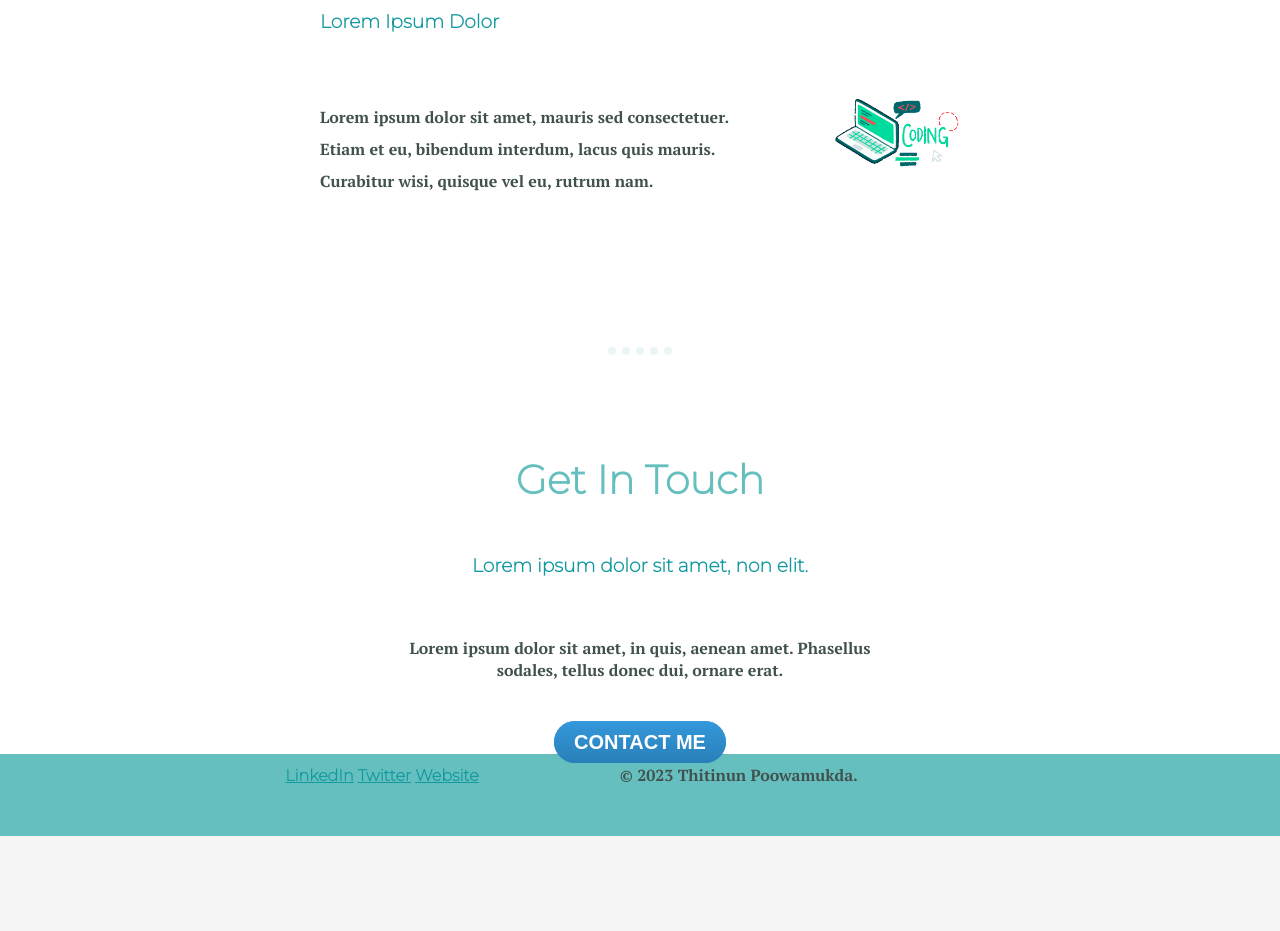
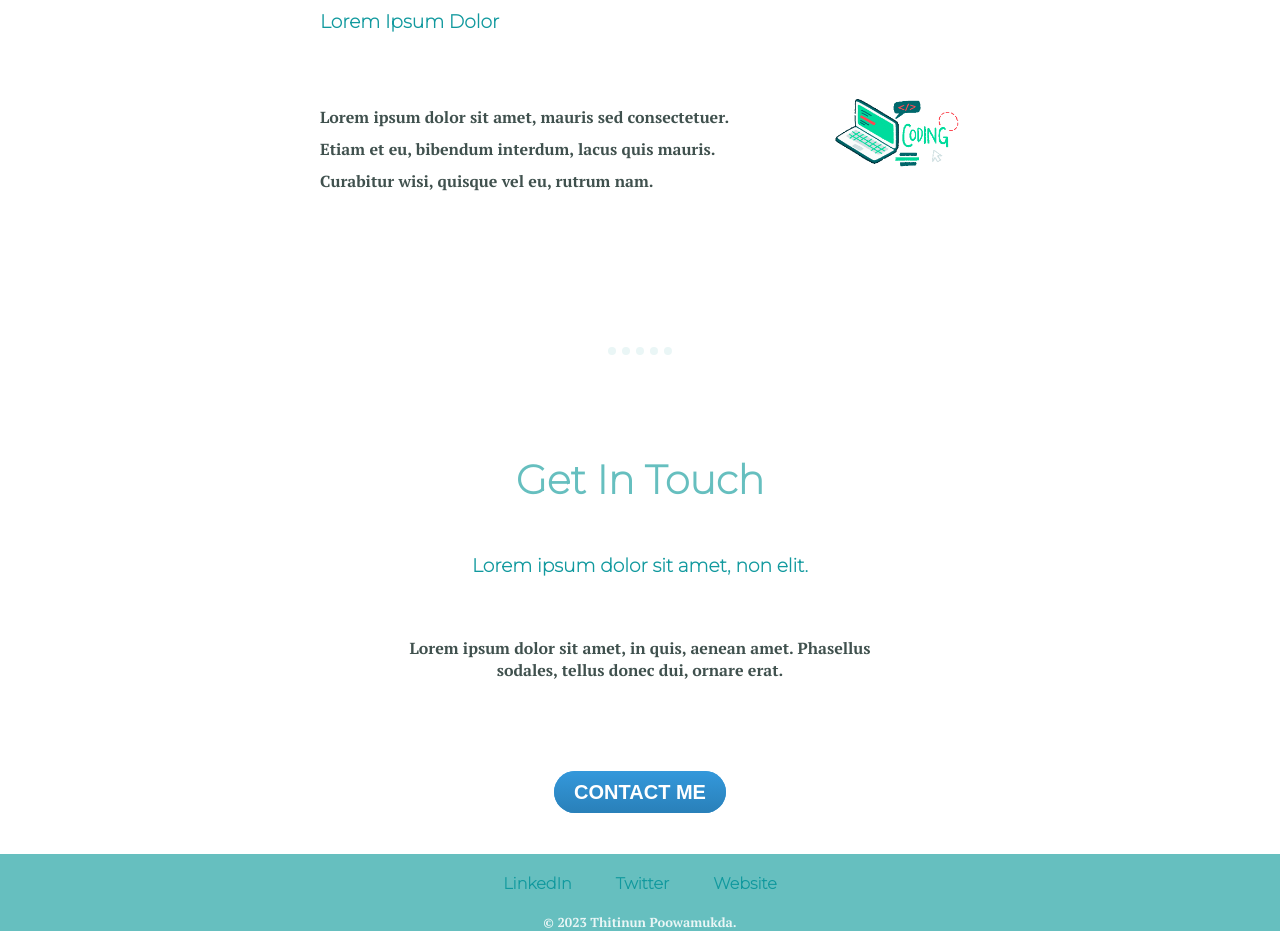
Before and after one commit to leenanonWeb/AngelaYu_course-, a plain HTML site: page index.html in a window 1280 px wide. Shown: the part 1946-2877 px from the top of the page. Before the commit the page ends 2782 px from the top, so only its background shows below. Drawn offline with Linux system fonts and the light colour scheme.

Commit message:
web_page

```diff
--- a/css/styles.css
+++ b/css/styles.css
@@ -24,7 +24,7 @@ h2 {
     font-weight: bolder;
     font-size: 2.5rem;
     color: #66BFBF;
-    margin:  0px auto 50px auto;
+    margin: 0px auto 50px auto;
 }
 
 h3 {
@@ -32,7 +32,7 @@ h3 {
     color: #11999E;
     /* font-weight: bold; */
     font-weight: bolder;
-    margin:  0px auto 50px auto;
+    margin: 0px auto 50px auto;
 }
 
 p {
@@ -45,13 +45,14 @@ p {
 
 }
 
-a {font-weight: bolder;
+a {
+    font-weight: bolder;
     color: #11999E;
 }
 
 hr {
     border-style: dotted none none;
-       border-width: 8px;
+    border-width: 8px;
     height: 0px;
     width: 5%;
     color: #EAF6F6;
@@ -77,13 +78,10 @@ hr {
 
 }
 
-.bottom-container {
-    background-color: #66BFBF;
 
-}
 
 .code-skill1-description {
-   width: 70%;
+    width: 70%;
 }
 
 .code-skill2-description {
@@ -127,18 +125,40 @@ hr {
     margin-left: 30px;
     /* float: left; */
 }
-.angela{
-  margin: 50px auto 50px auto;
+
+.angela {
+    margin: 50px auto 50px auto;
 }
 
 
 
+.container-btn {
+    padding: 50px;
+}
 
 
 
+.bottom-container {
+    background-color: #66BFBF;
+    position: relative;
+ padding: 25px auto 25px auto;
 
+}
 
+.footer-link {
+    display: inline-block;
+    margin: 20px;
+    text-decoration: none;
+}
 
+.refer {
+    display: block;
+    color: #EAF6F6;
+    margin: auto;
+    font-size: 13px;
+    font-weight: lighter;
+
+}
 
 
 
--- a/index.html
+++ b/index.html
@@ -80,14 +80,15 @@
     </div>
  </div>
 
- <div class="bottom-container">
-  <div class="bottom-container">
-    <a class="footer-link" href="https://www.linkedin.com/">LinkedIn</a>
-    <a class="footer-link" href="https://twitter.com/">Twitter</a>
-    <a class="footer-link" href="https://www.appbrewery.co/">Website</a>
-    <p class="">© 2023 Thitinun Poowamukda.</p>
-  </div>
-</div>
+ <!-- <div class="bottom-container"> -->
+    <div class="bottom-container">
+      <a class="footer-link" href="https://www.linkedin.com/">LinkedIn</a>
+      <a class="footer-link" href="https://twitter.com/">Twitter</a>
+      <a class="footer-link" href="https://www.appbrewery.co/">Website</a>
+
+      <p class="refer">© 2023 Thitinun Poowamukda.</p>
+    </div>
+<!-- </div> -->
 
   <!-- <img class="top-cloud" src="images/cloud.png" alt="cloud-img">
 
```
